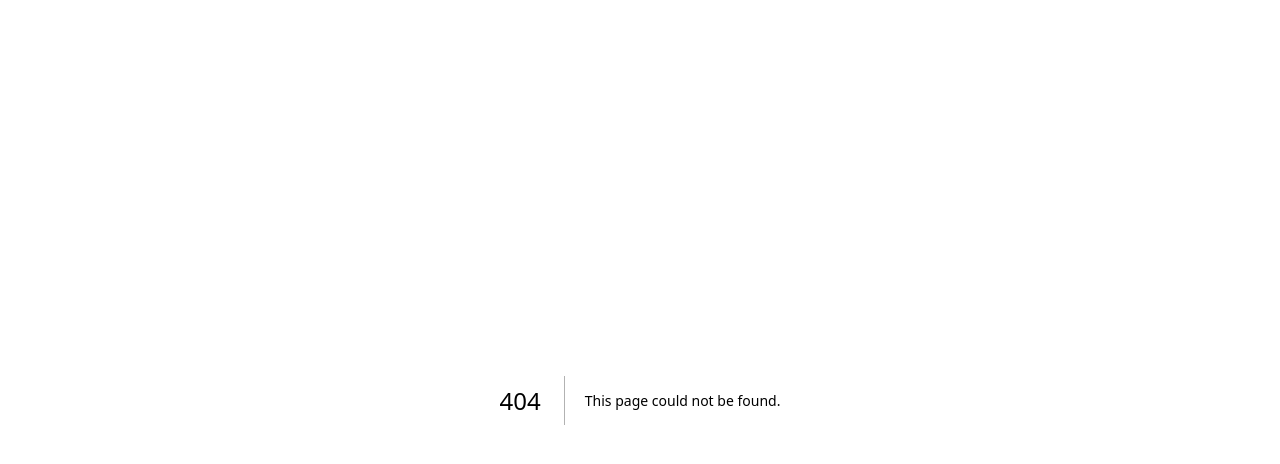
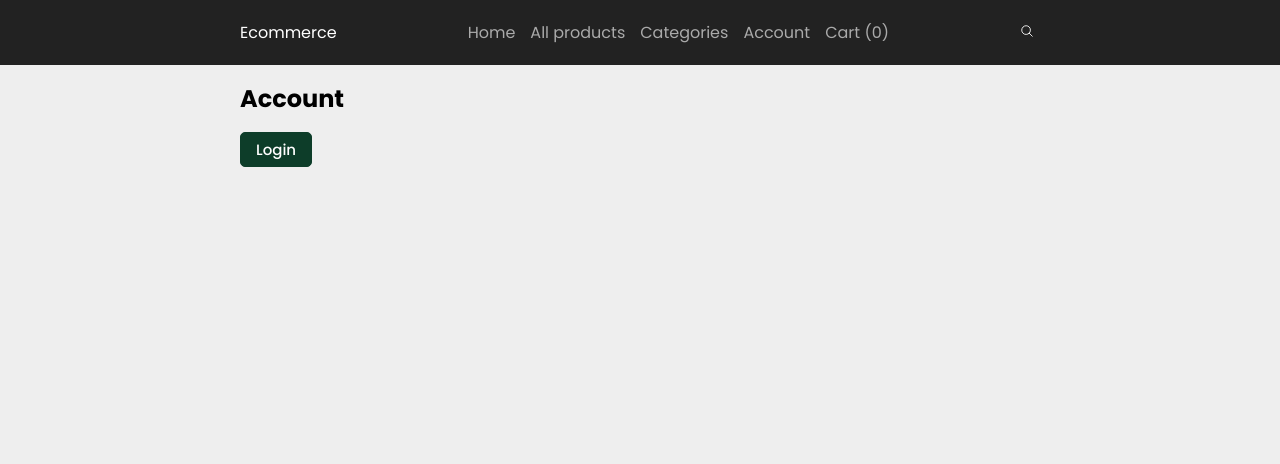
Before and after one commit to vladihka/Vladihka-Hutsul-Store-Front, a Next.js app: page /account in a window 1280 px wide. Before the commit this address had no page. Shown: the top 464 px of the page. Built offline with nearby package versions, Linux system fonts and the light colour scheme; no server answers.

Commit message:
Trying to add an account page

```diff
--- a/package.json
+++ b/package.json
@@ -9,6 +9,7 @@
     "lint": "next lint"
   },
   "dependencies": {
+    "@next-auth/mongodb-adapter": "^1.1.3",
     "axios": "^1.5.0",
     "eslint": "8.48.0",
     "eslint-config-next": "13.4.19",
@@ -16,6 +17,7 @@
     "micro": "^10.0.1",
     "mongoose": "^7.5.0",
     "next": "13.4.19",
+    "next-auth": "^4.23.1",
     "next-reveal": "^1.0.6",
     "react": "18.2.0",
     "react-dom": "18.2.0",
--- a/pages/_app.js
+++ b/pages/_app.js
@@ -1,5 +1,6 @@
 import {createGlobalStyle} from "styled-components";
 import {CartContextProvider} from "@/components/CartContext";
+import {SessionProvider} from "next-auth/react";
 
 const GlobalStyles = createGlobalStyle`
   @import url('https://fonts.googleapis.com/css2?family=Poppins:wght@400;500;600;700&display=swap');
@@ -11,13 +12,15 @@ const GlobalStyles = createGlobalStyle`
   }
 `;
 
-export default function App({ Component, pageProps }) {
+export default function App({ Component, pageProps: {session, ...pageProps} }) {
   return (
     <>
       <GlobalStyles />
-      <CartContextProvider>
-        <Component {...pageProps} />
-      </CartContextProvider>
+      <SessionProvider session={session}>
+        <CartContextProvider>
+          <Component {...pageProps} />
+        </CartContextProvider>
+      </SessionProvider>
     </>
   );
 }
--- /dev/null
+++ b/pages/account.js
@@ -0,0 +1,32 @@
+import Button from "@/components/Button";
+import Center from "@/components/Center";
+import Header from "@/components/Header";
+import Title from "@/components/Title";
+import {useSession, signOut, signIn} from "next-auth/react";
+
+export default function AccountPage(){
+    const {data:session} = useSession();
+    async function logout(){
+        await signOut({
+            callbackUrl: process.env.NEXT_PUBLIC_URL,
+        });
+    }
+    async function login(){
+        await signIn('google');
+    }
+    return (
+        <>
+            <Header></Header>
+            <Center>
+                <Title>Account</Title>
+                {session && (
+                    <Button primary onClick={logout}>Logout</Button>
+                )}
+                {!session && (
+                    <Button primary onClick={login}>Login</Button>
+                )}
+            </Center>
+
+        </>
+    )
+}
```
Also changed, not shown: lib/mongodb.js (added, +30 -0 lines), pages/api/auth/[...nextauth].js (added, +18 -0 lines), 2 other files (tests, documents, lock files or other folders).
